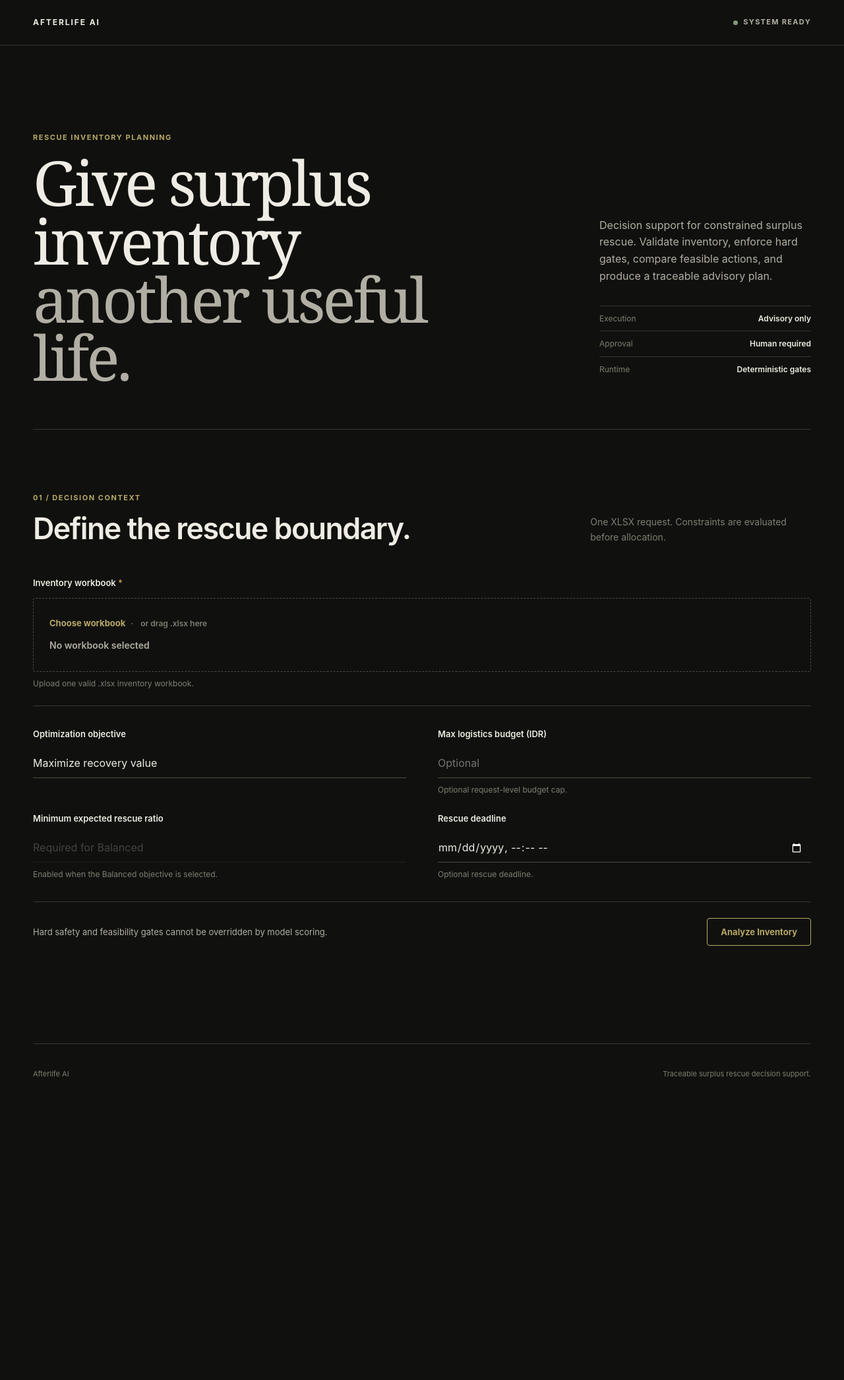
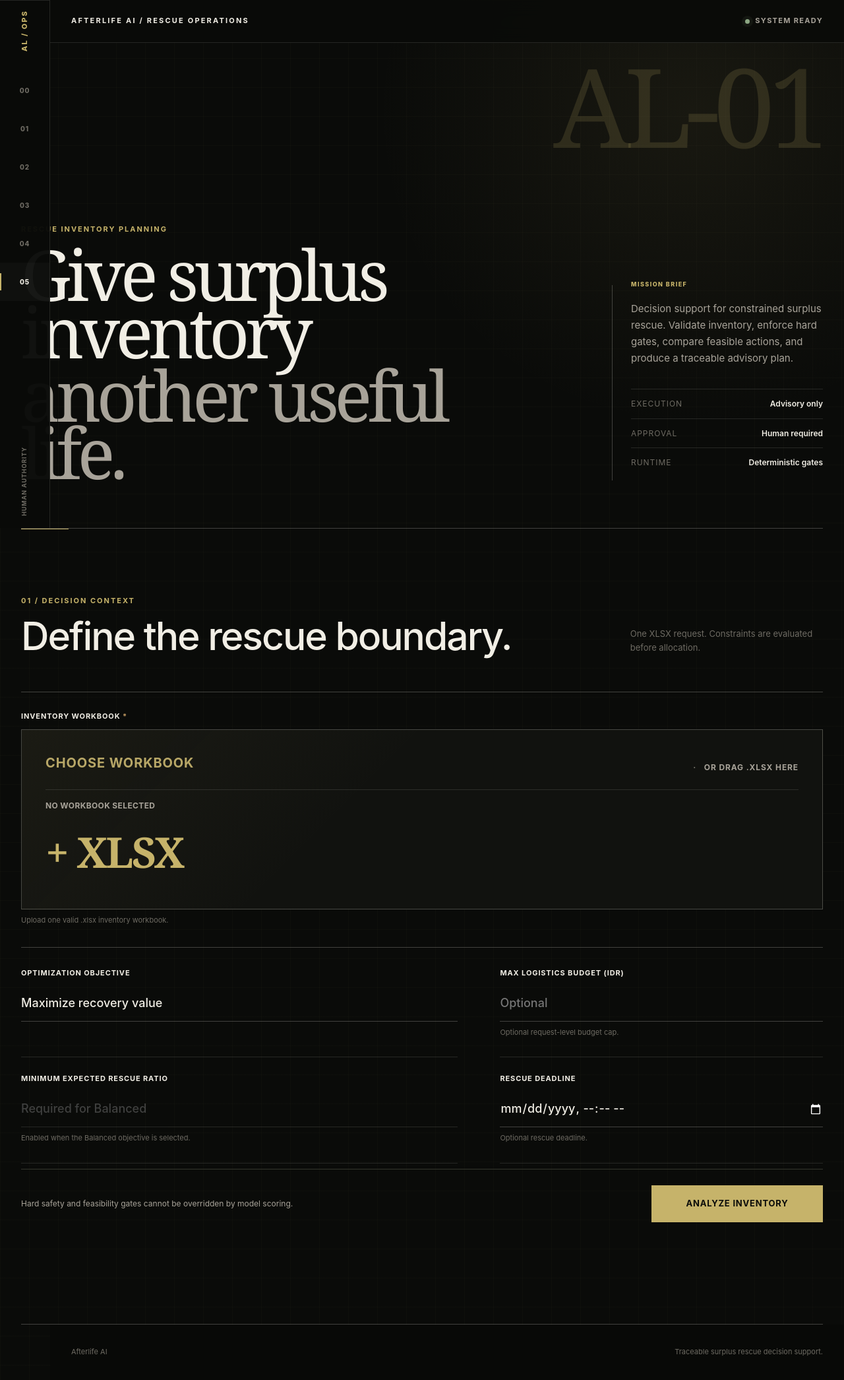
Before and after one commit to panjiaryasoma/Afterlife-AI, a FastAPI app: page / in a window 1280 px wide. Shown: the whole page at 66% size. Before the commit the page ends 1633 px from the top, so only its background shows below. Run offline with FastAPI, Linux system fonts and the light colour scheme; parts of the project's set-up code (start-up, migrations or seed data) failed here and were passed over; some libraries are stand-ins or nearby versions.

Commit message:
ui: reframe workspace as extreme operations interface

```diff
--- a/frontend/templates/index.html
+++ b/frontend/templates/index.html
@@ -19,16 +19,32 @@
     <link rel="stylesheet" href="/static/css/app.css">
     <link rel="stylesheet" href="/static/css/impact.css">
     <link rel="stylesheet" href="/static/css/emil-polish.css">
+    <link rel="stylesheet" href="/static/css/extreme-ui.css">
 </head>
-<body>
+<body class="extreme-ui">
     <a class="skip-link" href="#main-content">
         Skip to content
     </a>
 
+    <aside class="ops-rail" aria-label="Workspace navigation">
+        <div class="ops-rail__brand" aria-hidden="true">AL / OPS</div>
+
+        <nav class="ops-rail__nav">
+            <a class="ops-rail__link is-active" href="#brief" aria-label="Mission brief">00</a>
+            <a class="ops-rail__link" href="#decision-context" aria-label="Decision context">01</a>
+            <a class="ops-rail__link" href="#rescue-summary" aria-label="Rescue summary">02</a>
+            <a class="ops-rail__link" href="#selected-plan" aria-label="Selected rescue plan">03</a>
+            <a class="ops-rail__link" href="#impact-reconciliation-section" aria-label="Sustainability outcome">04</a>
+            <a class="ops-rail__link" href="#evidence" aria-label="Evidence">05</a>
+        </nav>
+
+        <div class="ops-rail__foot" aria-hidden="true">HUMAN AUTHORITY</div>
+    </aside>
+
     <header class="site-header">
         <div class="shell site-header__inner">
             <a class="wordmark" href="/" aria-label="Afterlife AI home">
-                AFTERLIFE AI
+                AFTERLIFE AI / RESCUE OPERATIONS
             </a>
 
             <div class="system-state" aria-label="System status">
@@ -39,7 +55,7 @@
     </header>
 
     <main id="main-content" class="shell">
-        <section class="hero" aria-labelledby="hero-title">
+        <section id="brief" class="hero" aria-labelledby="hero-title">
             <div class="hero__copy">
                 <p class="section-kicker">RESCUE INVENTORY PLANNING</p>
                 <h1 id="hero-title">
@@ -73,6 +89,7 @@
         </section>
 
         <section
+            id="decision-context"
             class="workspace-section"
             aria-labelledby="decision-context-title"
         >
@@ -287,6 +304,7 @@
             </div>
 
             <section
+                id="rescue-summary"
                 class="workspace-section result-section"
                 aria-labelledby="rescue-summary-title"
             >
@@ -313,6 +331,7 @@
             </section>
 
             <section
+                id="selected-plan"
                 class="workspace-section result-section"
                 aria-labelledby="selected-plan-title"
             >
@@ -336,6 +355,7 @@
             </section>
 
             <section
+                id="alternatives"
                 class="workspace-section result-section"
                 aria-labelledby="alternatives-title"
             >
@@ -355,6 +375,7 @@
             </section>
 
             <section
+                id="human-review"
                 class="workspace-section result-section"
                 aria-labelledby="human-review-title"
             >
@@ -372,6 +393,7 @@
             </section>
 
             <section
+                id="evidence"
                 class="workspace-section result-section"
                 aria-labelledby="evidence-title"
             >
@@ -393,6 +415,7 @@
             </section>
 
             <section
+                id="limitations-section"
                 class="workspace-section result-section"
                 aria-labelledby="limitations-title"
             >
@@ -429,5 +452,6 @@
     <script src="/static/js/app.js"></script>
     <script src="/static/js/impact-ui.js"></script>
     <script src="/static/js/report-markdown.js"></script>
+    <script src="/static/js/extreme-ui.js"></script>
 </body>
 </html>
```
